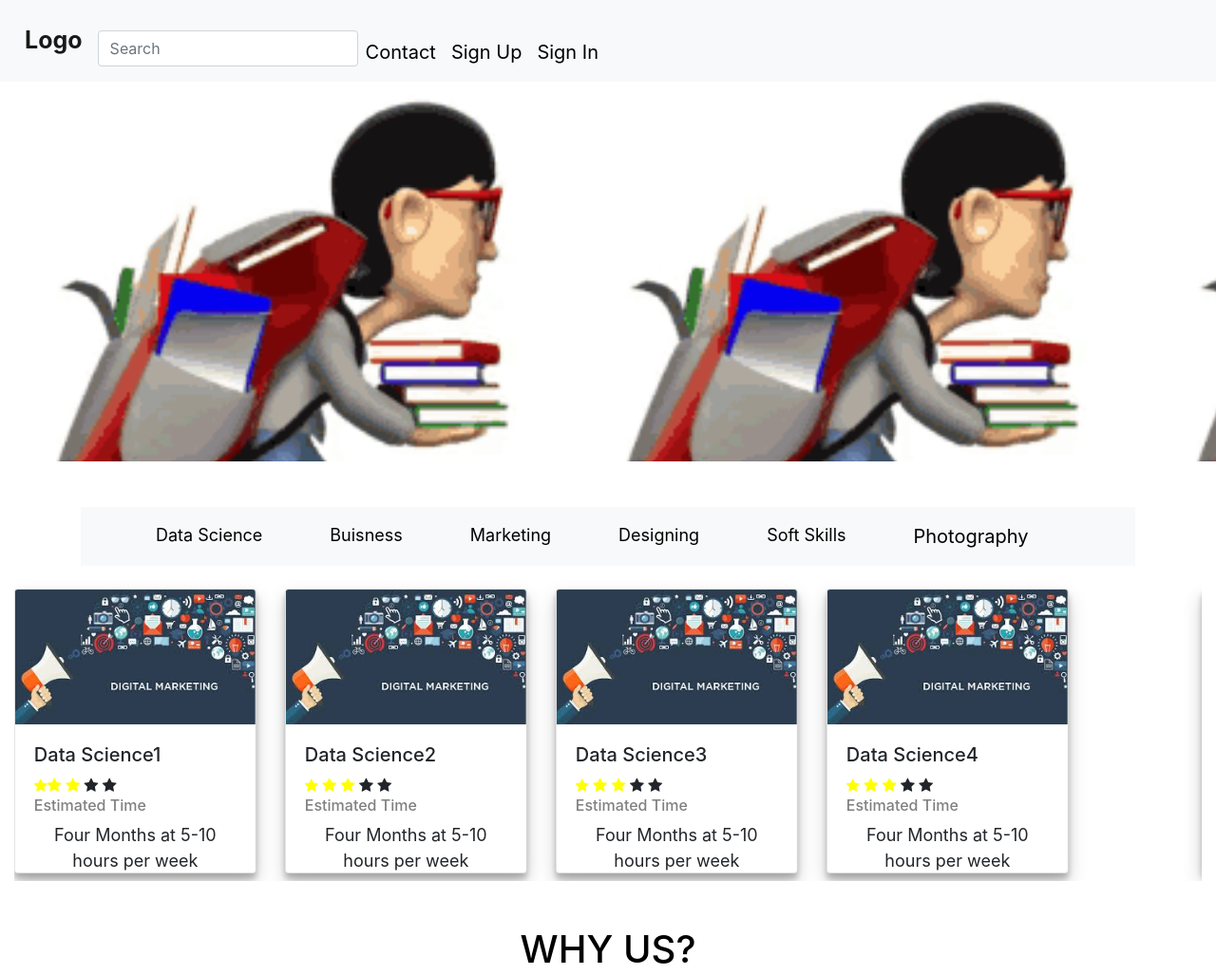
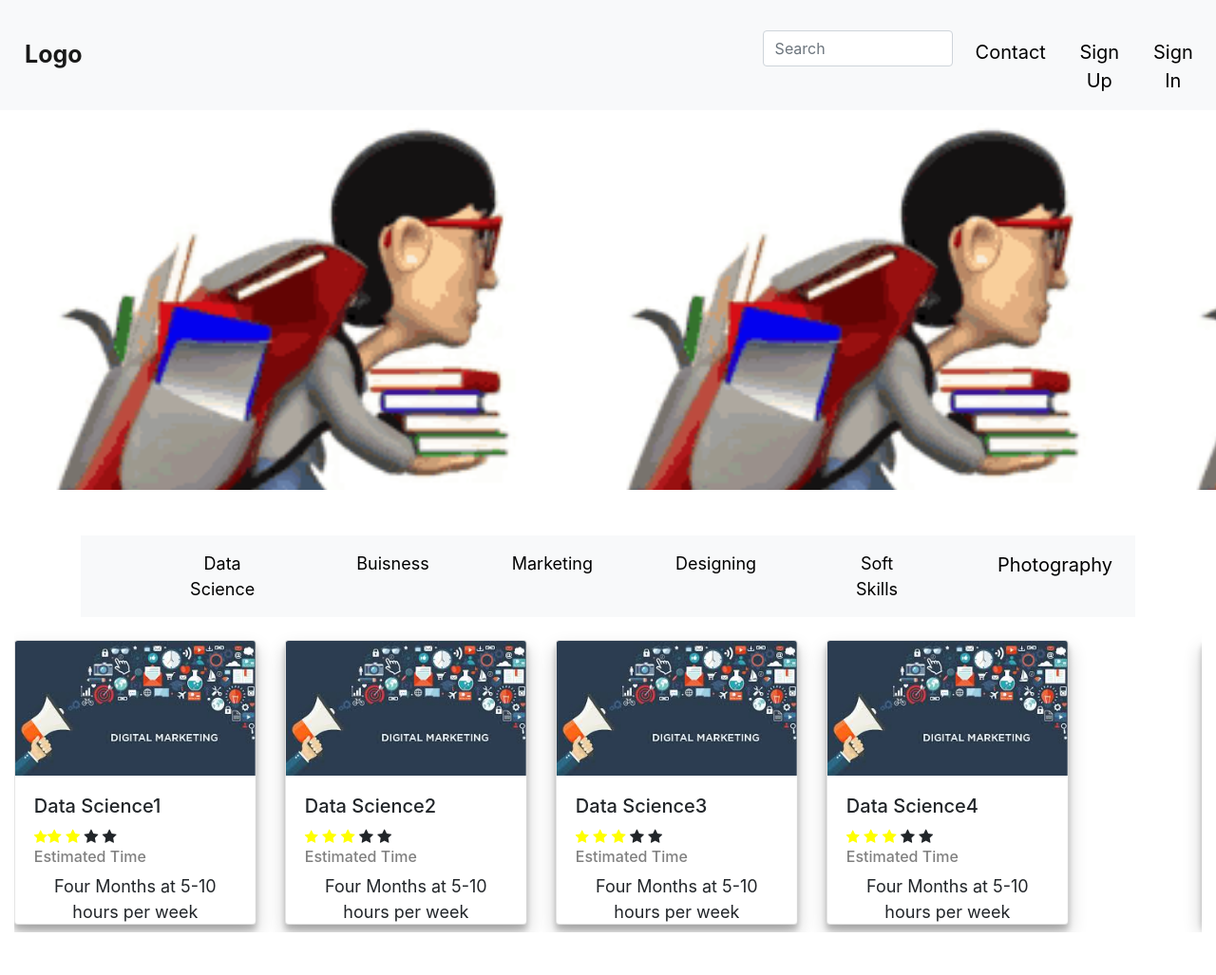
Before and after one commit to lakshyaaditi/landingpagesample, a plain HTML site: page index.html in a window 1280 px wide. Shown: the top 1027 px of the page at 95% size. Drawn offline with nearby package versions, Linux system fonts and the light colour scheme.

Commit message:
Update landingpage1.css

```diff
--- a/landingpage1.css
+++ b/landingpage1.css
@@ -170,6 +170,9 @@
 			.card{
 				height:400px;
 			}
+			.nav-item>.nav-link{
+				margin-left: 0px!important
+			}
 		}
 		@media only screen and (min-width:774px)and (max-width: 998px){
 			.card{
@@ -184,8 +187,28 @@
 
 
 		}
+		@media (min-width: 992px){
+			.cont{
+				margin-left: 700px!important;
+				width:200px!important;
+			}
+		}
+		/*@media (min-width: 992px){
+           .navbar-expand-lg .navbar-nav {
+		*/
+    /*-ms-flex-direction: row;
+    flex-direction: row;*/
+   /* margin-left: 850px;*/
+    /*margin-right: 20px;*/
+    /*padding: 8px;*/
+/*}
+*/.navbar-expand-lg .navbar-nav .nav-link {
+    padding-right: .5rem;
+    padding-left: 1.5rem;
+}
+}
 
-		@media only screen and  (max-width: 450px){
+		/*@media only screen and  (max-width: 450px){
 			.nav-link{
 				font-size: 33px;
 			}
@@ -196,10 +219,7 @@
 				margin-left: 15px;
 			}
 
-
-
-
-		}
+		}*/
 		.carousel-indicators li{
 			display: none
 		}
```
